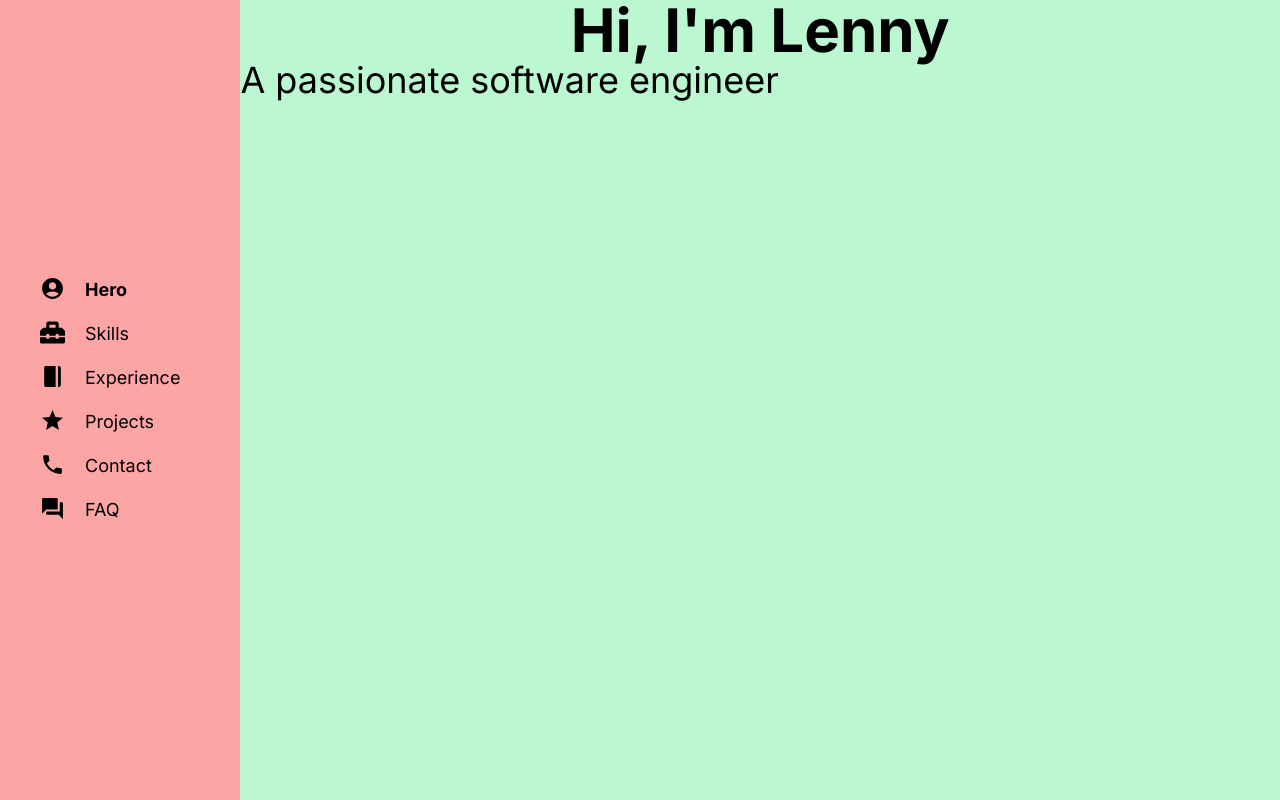
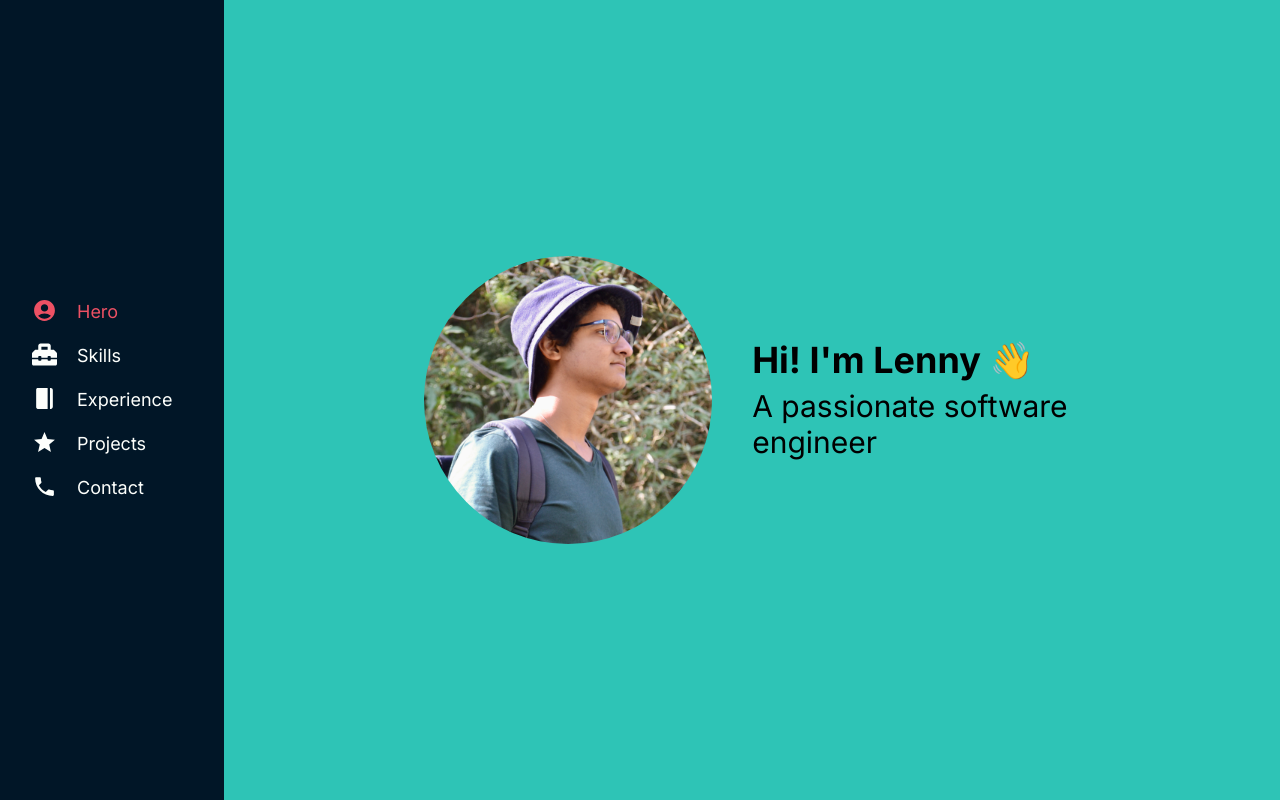
Before and after one commit to GarnierLenny/Portfolio, a Next.js app: page / in a window 1280 px wide. Shown: the top 800 px of the page. Built offline with nearby package versions, Linux system fonts and the light colour scheme.

Commit message:
FEAT - Hero section base

```diff
--- a/src/app/page.tsx
+++ b/src/app/page.tsx
@@ -17,7 +17,6 @@ export default function Home() {
     <Experiences />,
     <Projects />,
     <Contact />,
-    <FAQ />,
   ];
   const itemEls = useRef(new Array());
   const [selected, setSelected] = useState(0);
--- a/src/components/Header.component.tsx
+++ b/src/components/Header.component.tsx
@@ -31,24 +31,20 @@ export default function Header({refs, values}) {
       name: "Contact",
       icon: <MdPhone size={25} />,
     },
-    {
-      name: "FAQ",
-      icon: <MdQuestionAnswer size={25} />,
-    },
   ];
 
   const executeScroll = (index: number) => {
     values.setSelected(index);
-    refs.current[index].scrollIntoView()
+    refs.current[index].scrollIntoView({behavior: 'smooth'})
   };
 
   return (
     <div className="hidden md:block">
-      <div className="flex top-0 sticky h-screen flex-col gap-y-4 justify-center px-10 left-0 text-black md:bg-red-300">
+      <div className="flex top-0 sticky h-screen flex-col gap-y-4 justify-center px-8 left-0 text-white" style={{backgroundColor: palette.black}}>
         {sections.map((section, index) => (
           <div onClick={() => executeScroll(index)} className="flex flex-row justify-center text-start" key={index}>
-            <div>{section.icon}</div>
-            <p className={`w-full cursor-pointer px-5 text-lg ${values.selected === index ? 'font-bold' : ''}`}>{section.name}</p>
+            <div style={{color: values.selected === index ? palette.light_red : palette.white}}>{section.icon}</div>
+            <p className={`w-full cursor-pointer px-5 text-lg`} style={{color: values.selected === index ? palette.light_red : palette.white}}>{section.name}</p>
           </div>
         ))}
       </div>
--- a/src/components/buttons.component.tsx
+++ b/src/components/buttons.component.tsx
@@ -9,7 +9,7 @@ type ButtonProps = {
 
 export function PrimaryButton({text, callback, outline = 1}: ButtonProps) {
   return (
-    <div onClick={callback} className='text-black text-center rounded-lg p-2 cursor-pointer' style={{backgroundColor: palette.yellow}}>
+    <div onClick={callback} className='text-black text-center rounded-lg p-2 cursor-pointer' style={{backgroundColor: palette.red}}>
       <p className="text-black">{text}</p>
     </div>
   );
@@ -17,8 +17,8 @@ export function PrimaryButton({text, callback, outline = 1}: ButtonProps) {
 
 export function SecondaryButton({text, callback, outline = 1}: ButtonProps) {
   return (
-    <div onClick={callback} className='text-black text-center rounded-lg p-2 bg-transparent cursor-pointer' style={{borderColor: palette.yellow, borderWidth: outline}}>
-      <p style={{color: palette.yellow}}>{text}</p>
+    <div onClick={callback} className='text-black text-center rounded-lg p-2 bg-transparent cursor-pointer' style={{borderColor: palette.red, borderWidth: outline}}>
+      <p style={{color: palette.red}}>{text}</p>
     </div>
   );
 };
--- a/src/components/sections/Contact.section.tsx
+++ b/src/components/sections/Contact.section.tsx
@@ -1,9 +1,15 @@
 import React from 'react';
+import FAQ from './Projects.section copy';
 
 export default function Contact() {
   return (
-    <div className='grow h-screen bg-blue-400'>
-      Contact
+    <div className='flex grow flex-row'>
+      <div className='flex grow h-screen bg-blue-400'>
+        Contact
+      </div>
+      <div className='flex grow'>
+        <FAQ />
+      </div>
     </div>
   );
 };
--- a/src/components/sections/Hero.section.tsx
+++ b/src/components/sections/Hero.section.tsx
@@ -1,13 +1,23 @@
+import palette from '@/utils/palette.utils';
 import React from 'react';
+import Image from 'next/image';
+import hat from '../../../public/hat.png';
 
 export default function Hero() {
   return (
-    <div className='h-screen grow bg-green-200'>
-      <div className="text-4xl md:text-6xl sm:text-center font-bold">
-        Hi, I&apos;m Lenny
-      </div>
-      <div className="text-2xl lg:text-4xl">
-        A passionate software engineer
+    <div className='flex h-screen justify-center w-full' style={{backgroundColor: palette.blue}}>
+      <div className='flex flex-col md:flex-row justify-center gap-y-5'>
+        <div className='flex w-full md:w-1/2 justify-center'>
+          <Image className='rounded-full justify-self-center self-center w-60 md:w-72' src={hat} alt='pp' />
+        </div>
+        <div className='flex w-full md:w-1/2 flex-col justify-center text-center md:text-start gap-y-2'>
+          <p className="text-4xl font-bold">
+            Hi! I&apos;m Lenny 👋
+          </p>
+          <p className="text-2xl md:text-3xl">
+            A passionate software engineer
+          </p>
+        </div>
       </div>
     </div>
   );
--- a/src/components/sections/Projects.section copy.tsx
+++ b/src/components/sections/Projects.section copy.tsx
@@ -2,7 +2,7 @@ import React from 'react';
 
 export default function FAQ() {
   return (
-    <div className='grow h-screen bg-amber-700'>
+    <div className='grow h-screen bg-red-700'>
       FAQ
     </div>
   );
--- a/src/utils/palette.utils.ts
+++ b/src/utils/palette.utils.ts
@@ -1,9 +1,10 @@
 const palette = {
-  white: '#fff',
-  black: '#00171F',
+  white: '#fdfffc',
+  black: '#011627',
   grey: '#444',
-  yellow: '#F2BB05',
-  blue: '#3E92CC',
+  red: '#e71d36',
+  light_red: '#ed5164',
+  blue: '#2ec4b6',
 };
 
 export default palette;
```
Also changed, not shown: public/hat.png (added).
